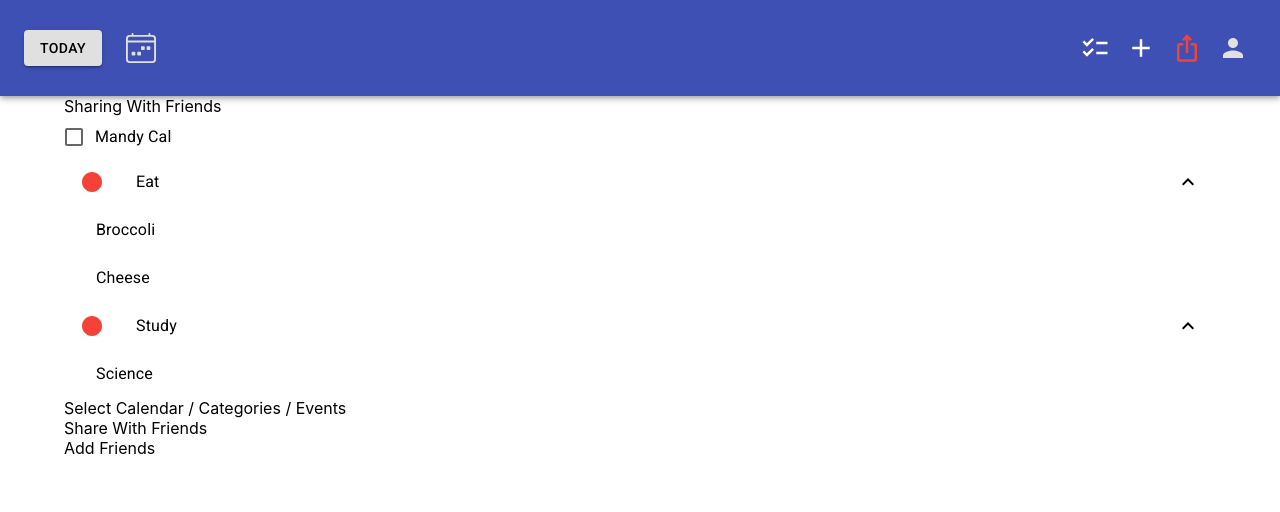
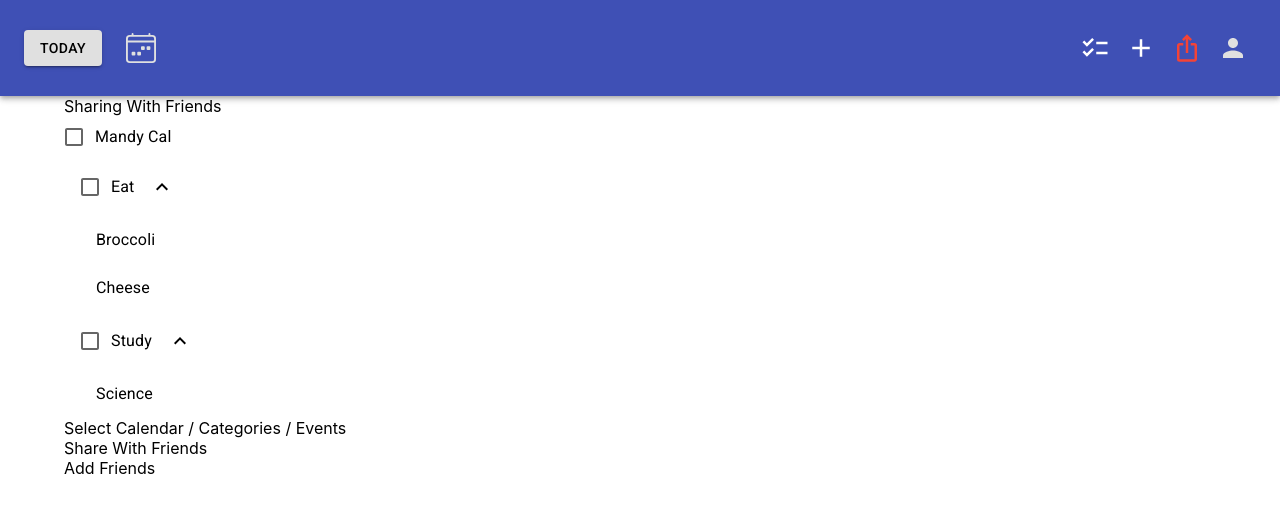
Before and after one commit to rpp34-boc-caspian/Puffin, a React (Create React App) app: page /share in a window 1280 px wide. Shown: the top 512 px of the page. Built offline with nearby package versions, Linux system fonts and the light colour scheme.

Commit message:
Rendering List, but need to separate state

```diff
--- a/src/sharing/components/Categories.tsx
+++ b/src/sharing/components/Categories.tsx
@@ -7,6 +7,11 @@ import Collapse from '@mui/material/Collapse';
 import Todos from "./Todos";
 import { useState } from "react";
 import React from "react";
+import FormControl from '@mui/material/FormControl';
+import FormGroup from '@mui/material/FormGroup';
+import FormControlLabel from '@mui/material/FormControlLabel';
+import Checkbox from '@mui/material/Checkbox';
+
 
 interface todo {
   title: string,
@@ -29,23 +34,52 @@ interface user {
 const Categories: React.FC<user> = ({ username, calendar, categories, friends }) => {
   const [open, setOpen] = React.useState(true);
 
-  const handleClick = () => {
+  const handleClick = (event: any) => {
+    console.log(event.target.key);
     setOpen(!open);
   };
+
+  const [state, setState] = React.useState({
+    trust: false
+  });
+
+  const handleChange = (event: React.ChangeEvent<HTMLInputElement>) => {
+    setState({
+      ...state,
+      [event.target.name]: event.target.checked,
+    });
+  };
+
+  const {trust} = state;
+
 
   return (
     <>
       {
         categories.map((category) => (
           <>
-            <ListItemButton onClick={handleClick}>
-              <ListItemIcon> < Circle sx={{ color: red[500] }} /> </ListItemIcon>
-              <ListItemText> {category.name} </ListItemText>
+            {/* <FormControl component="fieldset" variant="standard">
+              <FormGroup>
+                <FormControlLabel
+                  control={
+                    <Checkbox checked={calendar} onChange={handleChange} name="calendar" />
+                  }
+                  label={'calendar'}
+                />
+              </FormGroup>
+            </FormControl> */}
+            <ListItemButton onClick={handleClick} key={category.name}>
+              <FormControlLabel
+                  control={
+                    <Checkbox checked={trust} onChange={handleChange} name="trust" />
+                  }
+                  label={category.name}
+                />
               {open ? <ExpandLess /> : <ExpandMore />}
             </ListItemButton>
             <Collapse in={open} timeout="auto" unmountOnExit>
               <List component="div" disablePadding>
-                <Todos name={category.name} todos={category.todos}/>
+                <Todos name={category.name} todos={category.todos} />
               </List>
             </Collapse>
           </>
```
